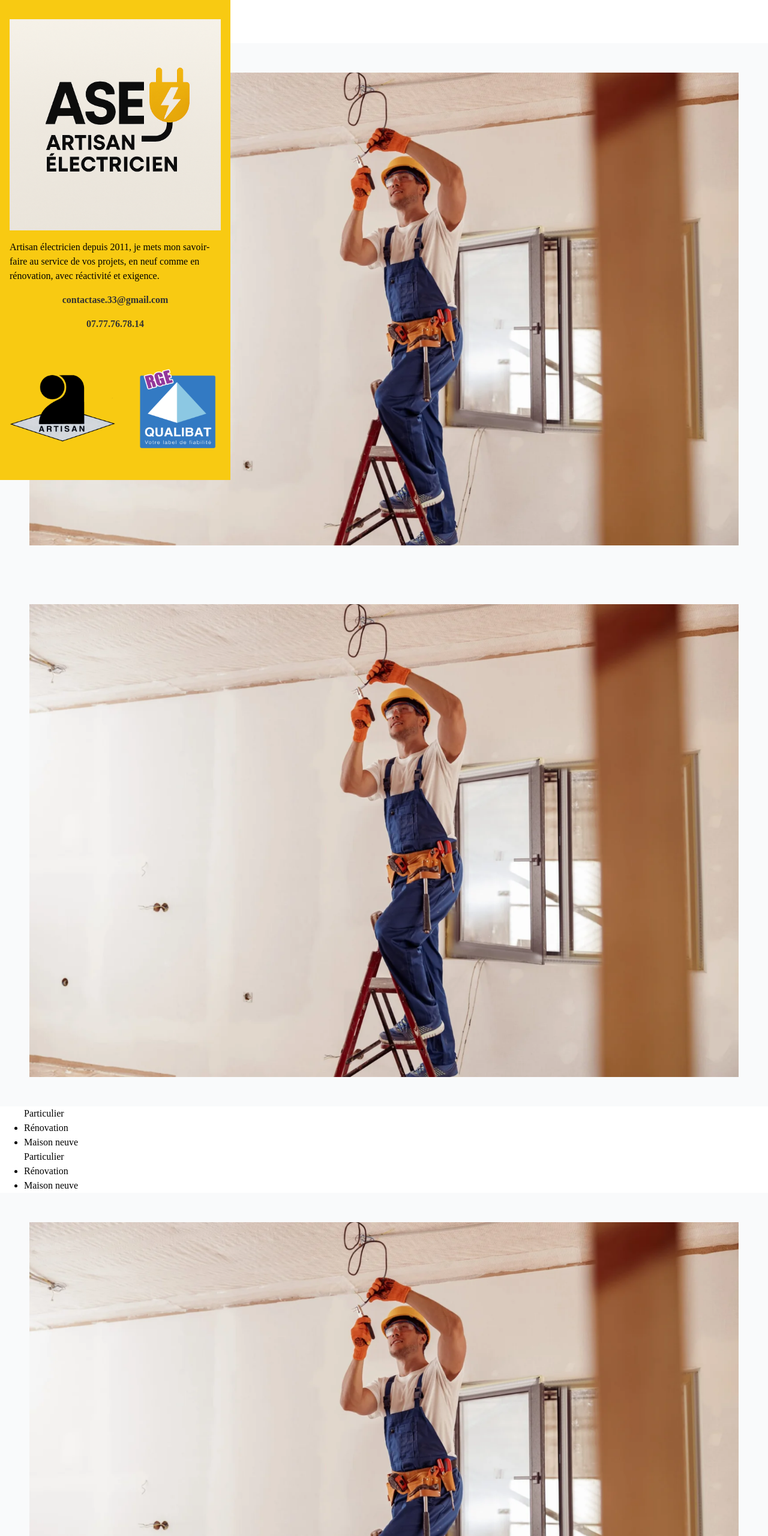
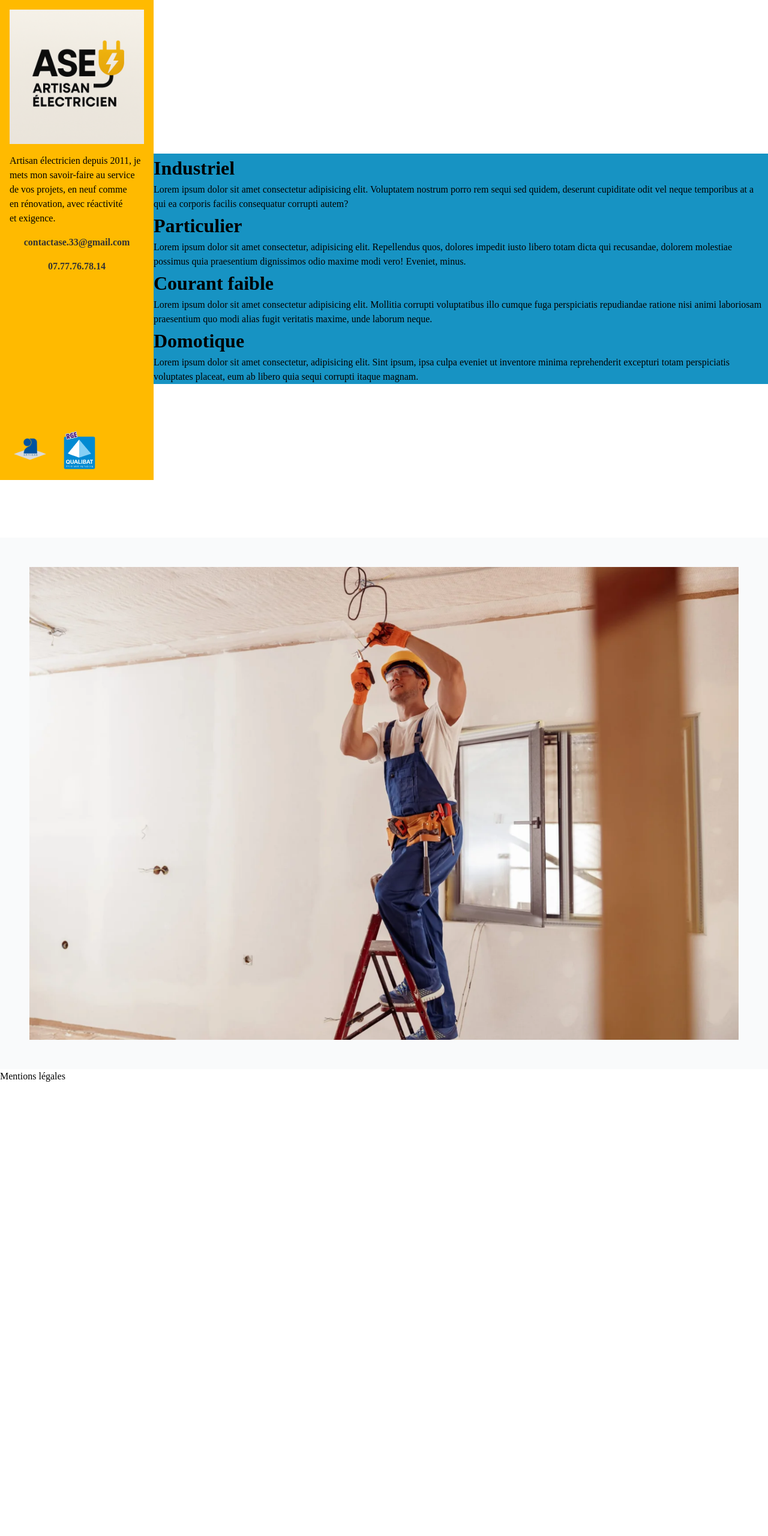
Before and after one commit to Clemsimao/ASE, a website built with Vite: page ASE Électricité/index.html in a window 1280 px wide. Shown: the top 2560 px of the page at 60% size. After the commit the page ends 1806 px from the top, so only its background shows below. Built offline with nearby package versions, Linux system fonts and the light colour scheme.

Commit message:
docs: add logos - build: html structure

```diff
--- a/ASE Électricité/index.html
+++ b/ASE Électricité/index.html
@@ -6,7 +6,9 @@
     <meta name="viewport" content="width=device-width, initial-scale=1.0" />
     <title>ASE Électricité</title>
   </head>
+
   <body>
+
     <header>
       <img src="./public/images/logos/asewithblabla.png" alt="logo-ase" />
       <p>
@@ -17,66 +19,65 @@
         <a href="mailto:contactase.33@gmail.com">contactase.33@gmail.com</a>
       </h1>
       <h1><a href="tel:0777767814">07.77.76.78.14</a></h1>
-      <div>
+      <div class>
         <img
-          src="./public/images/certif/artisan.png"
+          src="./public/images/certif/logo-artisan.png"
           alt="certification-artisan"
         />
         <img
-          src="./public/images/certif/qualibat.png"
+          src="./public/images/certif/logo-Qualibat-RGE.svg"
           alt="certification-qualibat"
         />
       </div>
     </header>
+
     <main>
-      <div>
-        <ul>
-          Particulier
-          <li>Rénovation</li>
-          <li>Maison neuve</li>
-        </ul>
+      <div class=#>
+        <div class=#>
+          <h1>Industriel</h1>
+          <p>Lorem ipsum dolor sit amet consectetur adipisicing elit. Voluptatem nostrum porro rem sequi sed quidem, deserunt cupiditate odit vel neque temporibus at a qui ea corporis facilis consequatur corrupti autem?</p>
+        </div>
+        <div class=#>
+        </div>
+      </div>
+
+      <div class=#>
+        <div class=#>
+        </div>
+        <div class=#>
+          <h1>Particulier</h1>
+          <p>Lorem ipsum dolor sit amet consectetur, adipisicing elit. Repellendus quos, dolores impedit iusto libero totam dicta qui recusandae, dolorem molestiae possimus quia praesentium dignissimos odio maxime modi vero! Eveniet, minus.</p>
+        </div>
+      </div>
+
+      <div class=#>
+        <div class=#>
+          <h1>Courant faible</h1>
+          <p>Lorem ipsum dolor sit amet consectetur adipisicing elit. Mollitia corrupti voluptatibus illo cumque fuga perspiciatis repudiandae ratione nisi animi laboriosam praesentium quo modi alias fugit veritatis maxime, unde laborum neque.</p>
+        </div>
+        <div class=#>
+        </div>
+      </div>
+
+      <div class=#>
+        <div class=#>
+        </div>
+        <div class=#>
+          <h1>Domotique</h1>
+          <p>Lorem ipsum dolor sit amet consectetur, adipisicing elit. Sint ipsum, ipsa culpa eveniet ut inventore minima reprehenderit excepturi totam perspiciatis voluptates placeat, eum ab libero quia sequi corrupti itaque magnam.</p>
+        </div>
+      </div>
+    </main>
+
         <img
           src="./public/images/exemples/artisan-tabouret.png"
           alt="artisan-sur-tabouret-looool"
         />
-      </div>
-      <div>
-        <img
-          src="./public/images/exemples/artisan-tabouret.png"
-          alt="artisan-sur-tabouret-looool"
-        />
-        <ul>
-          Particulier
-          <li>Rénovation</li>
-          <li>Maison neuve</li>
-        </ul>
-      </div>
-      <div>
-        <ul>
-          Particulier
-          <li>Rénovation</li>
-          <li>Maison neuve</li>
-        </ul>
-        <img
-          src="./public/images/exemples/artisan-tabouret.png"
-          alt="artisan-sur-tabouret-looool"
-        />
-      </div>
-      <div>
-        <img
-          src="./public/images/exemples/artisan-tabouret.png"
-          alt="artisan-sur-tabouret-looool"
-        />
-        <ul>
-          Particulier
-          <li>Rénovation</li>
-          <li>Maison neuve</li>
-        </ul>
-      </div>
-    </main>
+
     <footer>
       <a>Mentions légales</a>
     </footer>
+
     <script type="module" src="/src/js/main.js"></script>
   </body>
 </html>
--- a/ASE Électricité/src/js/main.js
+++ b/ASE Électricité/src/js/main.js
@@ -1,2 +1,3 @@
 import '../style/scss/reset.scss'
 import '../style/scss/header.scss'
+import '../style/scss/main.scss'
--- /dev/null
+++ b/ASE Électricité/src/style/_variables.scss
@@ -0,0 +1,18 @@
+$header-width: 20%;
+
+
+// panel electro ice
+$color-1: #F7FFFF;
+$color-2: #7DF9FF;
+$color-3: #1793C3;
+$color-4: #0D2231;
+$color-5: #FFFF47;
+$color-6: #FFBA00;
+
+// panel electro fire
+// $color-1: #F7FFFF;
+// $color-2: #FFFF5C;
+// $color-3: #F8CA12;
+// $color-4: #2B1F12;
+// $color-5: #20B2AA;
+// $color-6: #0070BB;
--- a/ASE Électricité/src/style/scss/header.scss
+++ b/ASE Électricité/src/style/scss/header.scss
@@ -1,17 +1,18 @@
-$header-width: 384px;
+@use "../../style/variables" as v;
 
 header {
   position: fixed;
   top: 0;
   left: 0;
-  width: $header-width;
+  width: v.$header-width;
   height: 100vh;
-  background: #f8ca12;
-  padding: 2rem 1rem;
+  background: v.$color-6;
+  padding: 1rem 1rem;
   display: flex;
   flex-direction: column;
   align-items: center;
   gap: 1rem;
+
 
   h1 {
     font-size: 1rem;
@@ -31,7 +32,7 @@
     gap: 1rem;
 
     img {
-      width: 50%;
+      width: 30%;
       max-width: none;
       object-fit: contain;
     }
--- /dev/null
+++ b/ASE Électricité/src/style/scss/main.scss
@@ -0,0 +1,7 @@
+@use "../../style/variables" as v;
+
+main {
+  width: 80%;
+  margin: v.$header-width;
+  background-color: v.$color-3;
+}
--- /dev/null
+++ b/ASE Électricité/vite.config.js
@@ -0,0 +1,5 @@
+export default {
+  server: {
+    allowedHosts: ['lucky-teeth-enter.loca.lt']
+  }
+}
```
Also changed, not shown: ASE Électricité/public/images/certif/logo-Qualibat-RGE.png (added), ASE Électricité/public/images/certif/logo-Qualibat-RGE.svg (added), ASE Électricité/public/images/certif/logo-artisan.png (added), ASE Électricité/public/images/certif/logo-artisan.svg (added), 1 other file.
